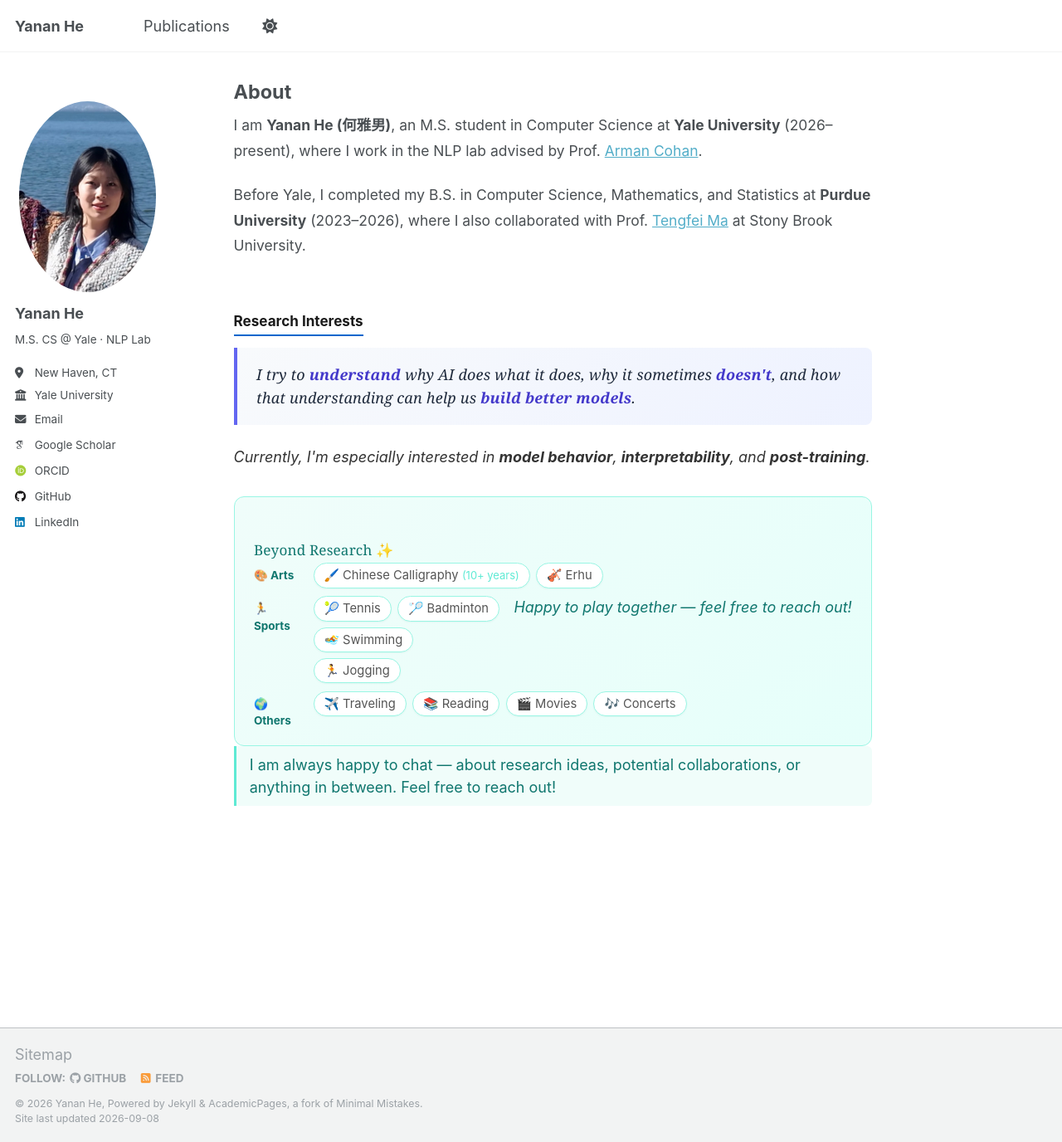
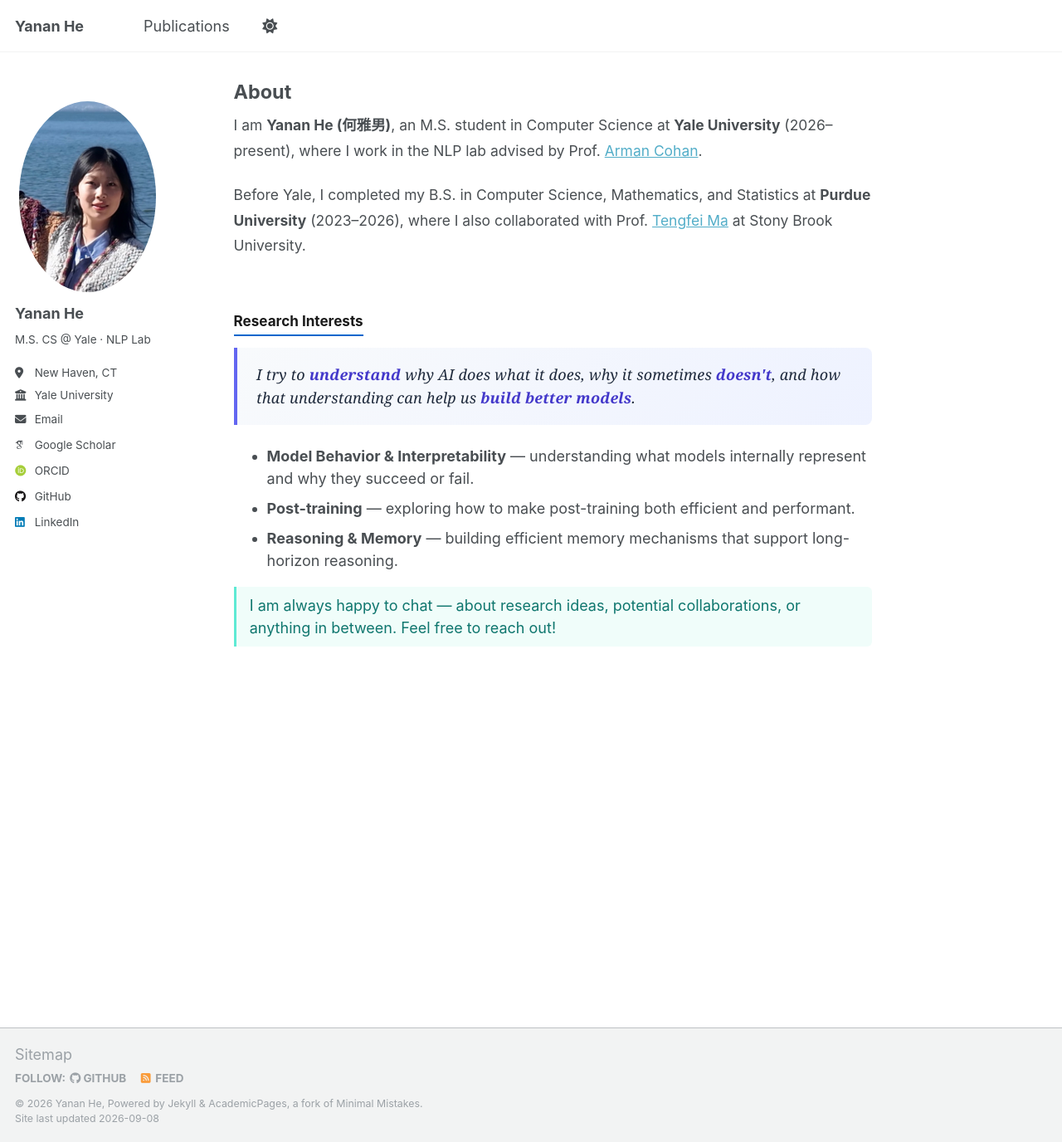
Before and after one commit to Echoo113/Echoo113.github.io, a Jekyll site: the page built from _pages/about.md, in a window 1280 px wide and 1376 px high. Shown: the whole window at 83% size. Built offline with Jekyll 4.4.1, drawn with Linux system fonts in a browser that asks for light colours; some web fonts are replaced.

Commit message:
Update about page: remove hobbies section, restructure research interests
Remove the "Beyond Research" hobbies block and replace the research
focus sentence with three bulleted interest areas.

Co-Authored-By: Claude Opus 5 (1M context) <noreply@anthropic.com>

```diff
--- a/_pages/about.md
+++ b/_pages/about.md
@@ -17,38 +17,13 @@ redirect_from:
 
 <p class="mission-statement">I try to <strong>understand</strong> why AI does what it does, why it sometimes <strong>doesn't</strong>, and how that understanding can help us <strong>build better models</strong>.</p>
 
-<p class="research-focus">Currently, I'm especially interested in <strong>model behavior</strong>, <strong>interpretability</strong>, and <strong>post-training</strong>.</p>
+<ul class="research-list">
+  <li><strong>Model Behavior &amp; Interpretability</strong> — understanding what models internally represent and why they succeed or fail.</li>
+  <li><strong>Post-training</strong> — exploring how to make post-training both efficient and performant.</li>
+  <li><strong>Reasoning &amp; Memory</strong> — building efficient memory mechanisms that support long-horizon reasoning.</li>
+</ul>
 
 </div>
 
-<div class="about-hobbies">
-<h3>Beyond Research ✨</h3>
-<div class="hobby-section">
-  <span class="hobby-category">🎨 Arts</span>
-  <div class="hobby-chips">
-    <div class="hobby-item">🖌️ Chinese Calligraphy <em>(10+ years)</em></div>
-    <div class="hobby-item">🎻 Erhu</div>
-  </div>
-</div>
-<div class="hobby-section">
-  <span class="hobby-category">🏃 Sports</span>
-  <div class="hobby-chips">
-    <div class="hobby-item">🎾 Tennis</div>
-    <div class="hobby-item">🏸 Badminton</div>
-    <div class="hobby-item">🏊 Swimming</div>
-    <div class="hobby-item">🏃 Jogging</div>
-  </div>
-  <p class="hobby-invite-inline">Happy to play together — feel free to reach out!</p>
-</div>
-<div class="hobby-section">
-  <span class="hobby-category">🌍 Others</span>
-  <div class="hobby-chips">
-    <div class="hobby-item">✈️ Traveling</div>
-    <div class="hobby-item">📚 Reading</div>
-    <div class="hobby-item">🎬 Movies</div>
-    <div class="hobby-item">🎶 Concerts</div>
-  </div>
-</div>
-</div>
 
 <p class="open-to">I am always happy to chat — about research ideas, potential collaborations, or anything in between. Feel free to reach out!</p>
```
